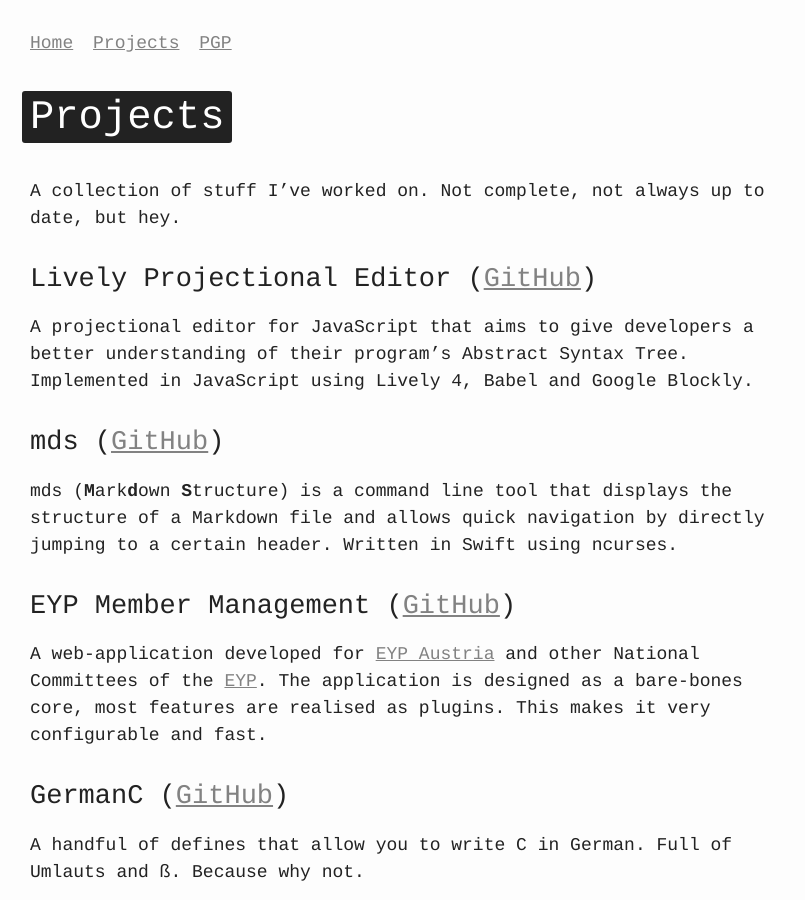
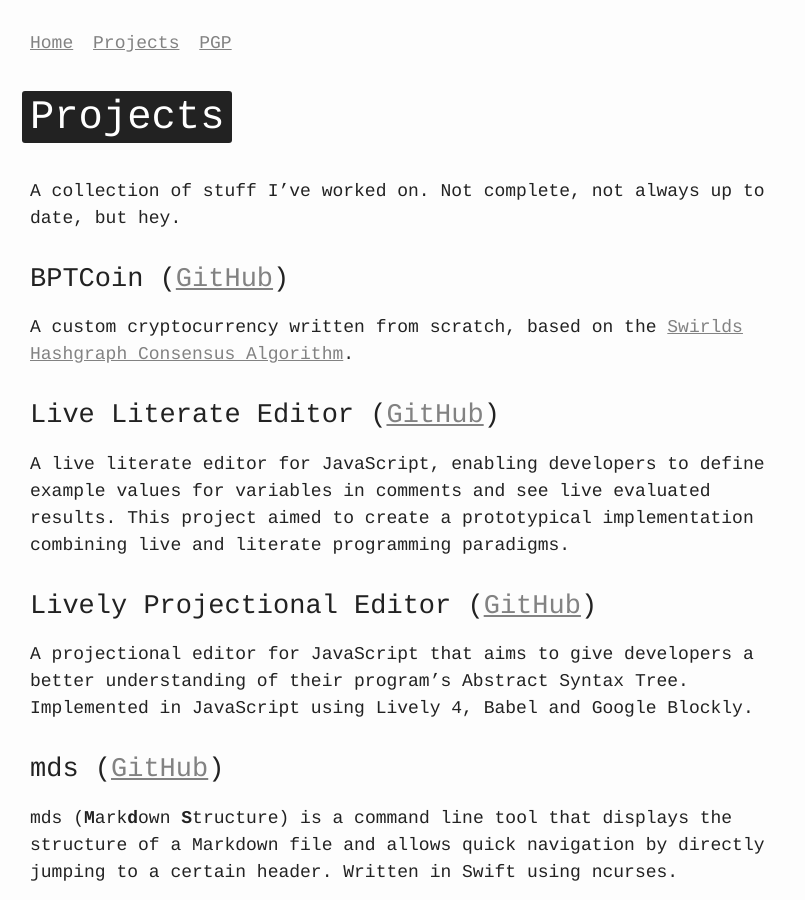
Before and after one commit to davidrauch/davidrauch.at, a Jekyll site: the page built from projects/index.md, in a window 1280 px wide and 900 px high. Shown: the whole window, without its empty margins (0-805 px from the left). Built offline with Jekyll 4.4.1, drawn with Linux system fonts in a browser that asks for light colours.

Commit message:
Updated projects

```diff
--- a/projects/index.md
+++ b/projects/index.md
@@ -4,6 +4,14 @@ title: Projects
 ---
 
 A collection of stuff I've worked on. Not complete, not always up to date, but hey.
+
+## BPTCoin ([GitHub](https://github.com/ceddie/bptc_wallet))
+
+A custom cryptocurrency written from scratch, based on the [Swirlds Hashgraph Consensus Algorithm](http://www.swirlds.com/downloads/SWIRLDS-TR-2016-01.pdf).
+
+## Live Literate Editor ([GitHub](https://github.com/NHoff95/PLCTE_17_LLP))
+
+A live literate editor for JavaScript, enabling developers to define example values for variables in comments and see live evaluated results. This project aimed to create a prototypical implementation combining live and literate programming paradigms.
 
 ## Lively Projectional Editor ([GitHub](https://github.com/LivelyKernel/lively4-projectional-editor))
 
@@ -33,7 +41,6 @@ A (now defunct) Mac app client for [TeuxDeux](https://teuxdeux.com). It used to
 
 Yet another URL shortener. Unfortunately, this lovely domain has been seized by dot.tk in March 2012, so ➟.tk is no more.
 
-
 ## Doctor Who Timeline ([Link](drwhotimeline/))
 
 A Timeline for the 11th doctor of Doctor Who created using HTML5 and dynamically generated SVG.
```
